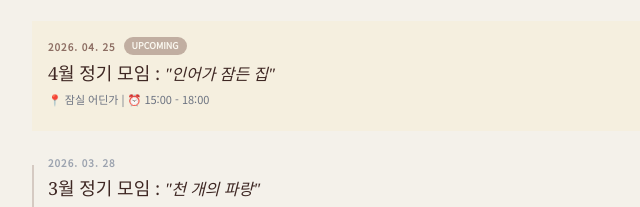
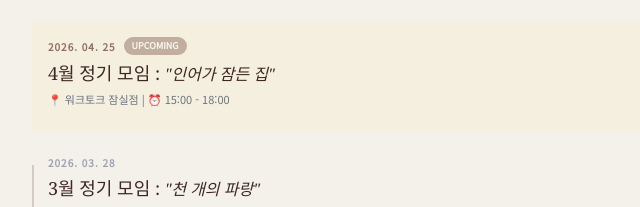
Before and after one commit to minho0910/book_page, a plain HTML site: page index.html in a window 1280 px wide. Shown: the part 1613-1820 px from the top of the page, 248-888 px from the left. Drawn offline with nearby package versions, Linux system fonts and the light colour scheme.

Commit message:
4월 정기모임 장소 수정

```diff
--- a/index.html
+++ b/index.html
@@ -332,7 +332,7 @@
     <script>
         // 일정 데이터
         const schedules = [
-            { date: "2026. 04. 25", status: "Upcoming", title: "4월 정기 모임", book: "인어가 잠든 집", location: "잠실 어딘가", time: "15:00 - 18:00" },
+            { date: "2026. 04. 25", status: "Upcoming", title: "4월 정기 모임", book: "인어가 잠든 집", location: "워크토크 잠실점", time: "15:00 - 18:00" },
             { date: "2026. 03. 28", status: "past", title: "3월 정기 모임", book: "천 개의 파랑", location: "공간너섬 용산역점", time: "14:00 - 17:00" },
             { date: "2026. 02. 07", status: "Past", title: "2026년 OT", book: "새 멤버 소개 및 앞으로의 활동 계획", location: "공간너섬 용산역점", time: "17:00 - 21:00" },
             { date: "2026. 01. 03", status: "Past", title: "1월 정기 모임", book: "죄와 벌", location: "리얼컨퍼런스 용산점", time: "14:30 - 18:00" },
```
